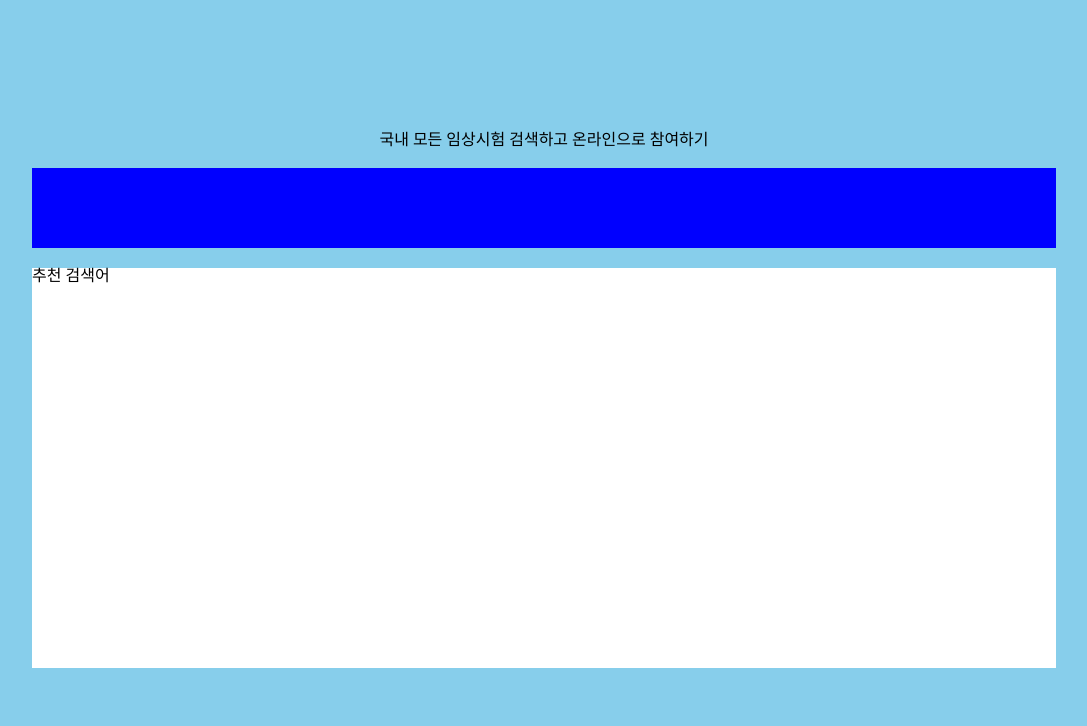
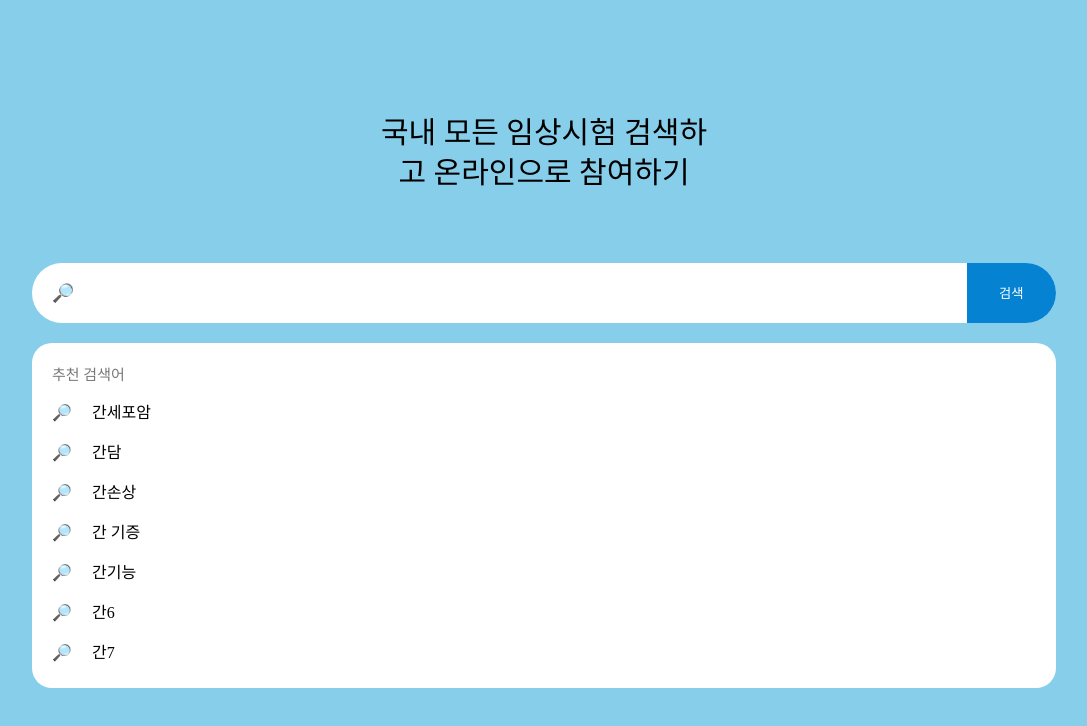
Before and after one commit to wanted-pre-onboarding-team-7/pre-onboarding-8th-3-7, a React (Create React App) app: page / in a window 1280 px wide. Shown: the top 726 px of the page, without its empty margins (96-1183 px from the left). Built offline with nearby package versions, Linux system fonts and the light colour scheme.

Commit message:
Style : UI 마크업

```diff
--- a/src/components/searchBar/SearchBar.module.css
+++ b/src/components/searchBar/SearchBar.module.css
@@ -1,5 +1,37 @@
 .container {
-  background: blue;
+  background: white;
   width: 80%;
-  height: 80px;
+  height: 60px;
+  display: flex;
+  align-items: center;
+  justify-content: space-between;
+  font-size: 18px;
+  line-height: 60px;
+  border-radius: 30px;
+  overflow: hidden;
 }
+.searchBox {
+  display: flex;
+  margin-left: 20px;
+  width: 90%;
+}
+.searchBox label:first-child {
+  margin-right: 15px;
+}
+#searchInput {
+  border: none;
+  width: 100%;
+  font-size: 18px;
+}
+#searchInput:focus {
+  outline: none;
+}
+.searchBtn {
+  background-color: #0583d2;
+  border: none;
+  outline: none;
+  color: white;
+  height: 100%;
+  width: 90px;
+  text-align: center;
+}
--- a/src/components/searchBar/SearchBar.tsx
+++ b/src/components/searchBar/SearchBar.tsx
@@ -1,8 +1,28 @@
+import React from 'react';
 import styles from './SearchBar.module.css';
 
 function SearchBar() {
   //TODO: 검색창 기능 구현
-  return <div className={styles.container}></div>;
+  const submitKeyword = (evt: React.FormEvent<HTMLFormElement>): void => {
+    evt.preventDefault();
+    console.log('제출!', evt.currentTarget.value);
+  };
+
+  const onChangeKeyword = (evt: React.ChangeEvent<HTMLInputElement>) => {
+    console.log(evt.currentTarget.value);
+  };
+
+  return (
+    <form className={styles.container} onSubmit={submitKeyword}>
+      <div className={styles.searchBox}>
+        <label htmlFor={styles.searchInput}>🔎</label>
+        <input id={styles.searchInput} type="type" onChange={onChangeKeyword} />
+      </div>
+      <button type="submit" className={styles.searchBtn}>
+        검색
+      </button>
+    </form>
+  );
 }
 
 export default SearchBar;
--- a/src/components/searchResult/SearchResult.module.css
+++ b/src/components/searchResult/SearchResult.module.css
@@ -1,5 +1,25 @@
 .container {
   background: white;
   width: 80%;
-  height: 400px;
+  height: max-content;
+  border-radius: 20px;
+  box-sizing: border-box;
+  padding: 15px 0;
 }
+
+.subTitle {
+  color: #787878;
+  font-size: 15px;
+  padding: 10px 20px;
+}
+
+.resultBox {
+  /* border: 1px solid black; */
+  width: 100%;
+  box-sizing: border-box;
+  padding: 12px 20px;
+  cursor: pointer;
+}
+.resultBox span:first-child {
+  margin-right: 20px;
+}
--- a/src/components/searchResult/SearchResult.tsx
+++ b/src/components/searchResult/SearchResult.tsx
@@ -4,7 +4,15 @@ function SearchResult() {
   //TODO: 검색 결과 기능 구현
   return (
     <div className={styles.container}>
-      <span>추천 검색어</span>
+      <div className={styles.subTitle}>추천 검색어</div>
+      {['간세포암', '간담', '간손상', '간 기증', '간기능', '간6', '간7'].map(
+        (ele) => (
+          <div className={styles.resultBox}>
+            <span>🔎</span>
+            <span>{ele}</span>
+          </div>
+        ),
+      )}
     </div>
   );
 }
--- a/src/declaration.d.ts
+++ b/src/declaration.d.ts
@@ -1,4 +1,4 @@
-declare module "*.module.css" {
+declare module '*.module.css' {
   const classes: { [key: string]: string };
   export default classes;
 }
--- a/src/pages/Home.module.css
+++ b/src/pages/Home.module.css
@@ -8,3 +8,12 @@
   align-items: center;
   gap: 20px;
 }
+
+.title {
+  font-size: 30px;
+  line-height: 40px;
+  font-weight: 500;
+  margin-bottom: 50px;
+  width: 350px;
+  text-align: center;
+}
--- a/src/pages/Home.tsx
+++ b/src/pages/Home.tsx
@@ -5,7 +5,9 @@ import SearchResult from '../components/searchResult/SearchResult';
 function Home() {
   return (
     <div className={styles.container}>
-      <span>국내 모든 임상시험 검색하고 온라인으로 참여하기</span>
+      <span className={styles.title}>
+        국내 모든 임상시험 검색하고 온라인으로 참여하기
+      </span>
       <SearchBar />
       <SearchResult />
     </div>
```
Also changed, not shown: 2 other files (tests, documents, lock files or other folders).
